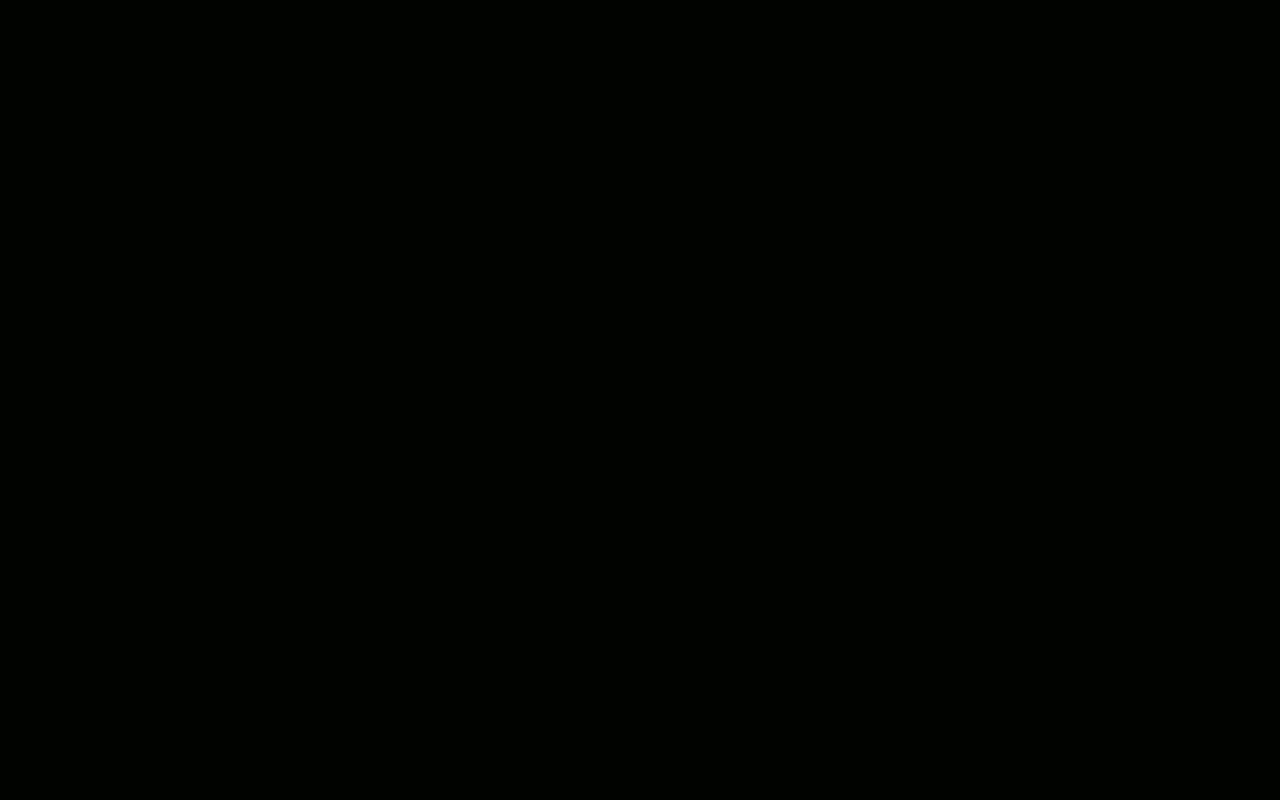
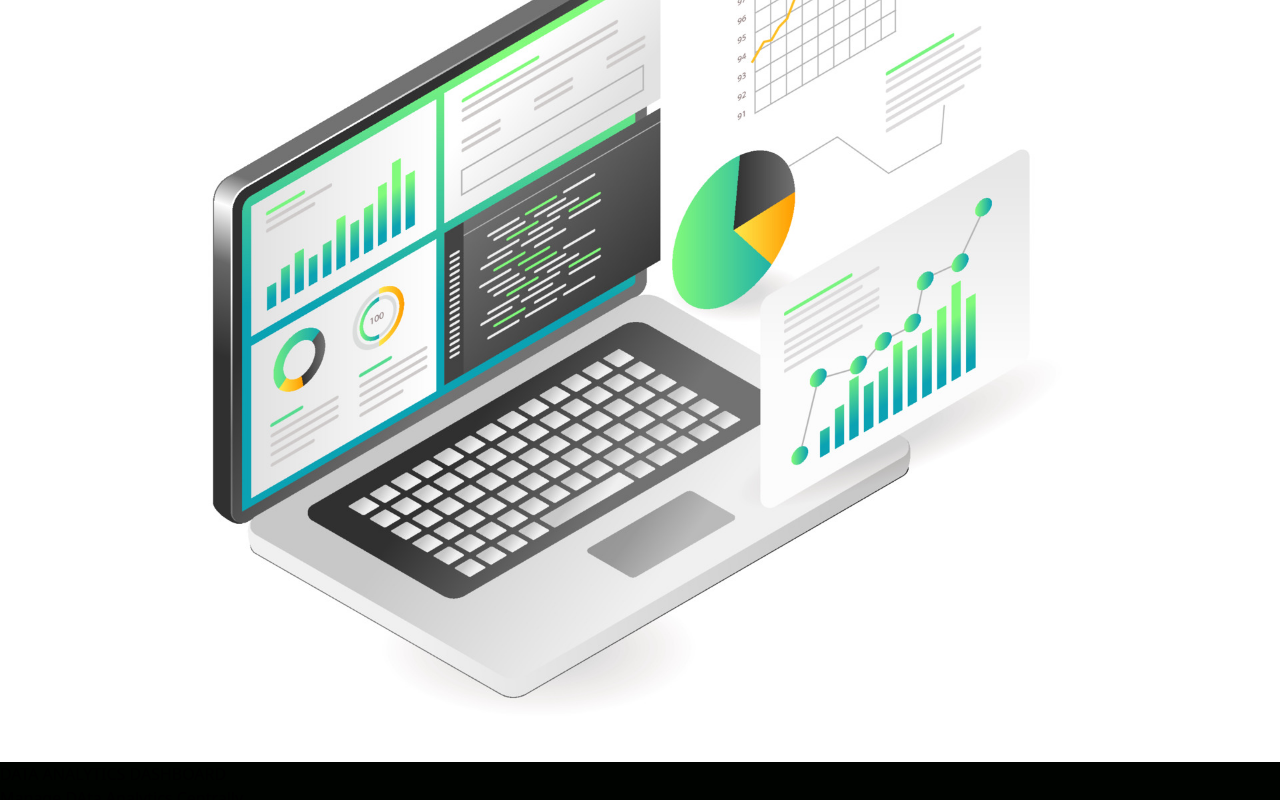
Before and after one commit to mehmetakifkucukkaya/react-Website, a React (Vite) app: page / in a window 1280 px wide. Shown: the part 762-1562 px from the top of the page. Before the commit the page ends 800 px from the top, so only its background shows below. Built offline with nearby package versions, Linux system fonts and the light colour scheme.

Commit message:
Create Analytcis component

```diff
--- a/src/App.tsx
+++ b/src/App.tsx
@@ -1,3 +1,4 @@
+import Analytcis from "./components/Analytics"
 import Hero from "./components/Hero"
 import Navbar from "./components/Navbar"
 
@@ -9,6 +10,7 @@
     <>
      <Navbar/>
      <Hero/>
+     <Analytcis/>
     </>
   )
 }
--- /dev/null
+++ b/src/components/Analytics.tsx
@@ -0,0 +1,25 @@
+import Laptop from '../assets/laptop.jpg';
+
+
+function Analytcis() {
+
+    return (
+
+        <div className="w-full bg-white py-16 px-4 ">
+
+            <div className="max-w-[1240px] mx-auto grid md:grid-cols-2">
+                <img className='w-[500px] mx-auto my-4' src={Laptop} alt="/" />
+                <div className='flex flex-col justify-center ,'>
+                    <p className='text-[#00df9a] font-bold '>DATA ANALYTICS DASHBOARD</p>
+                    <h1 className='md:text-4xl sm:text-3xl text-2xl font-bold py-2'>Manage DAta Analytics Centrally</h1>
+                    <p className=''>Lorem ipsum dolor, sit amet consectetur adipisicing elit. Necessitatibus minima amet accusamus adipisci cum. Quo voluptatibus, explicabo impedit rerum soluta laudantium cum maxime exercitationem beatae quidem ut molestiae id natus maiores eveniet commodi possimus suscipit accusantium! Ipsam corrupti dolores doloremque dicta doloribus omnis dolore repudiandae</p>
+                    <button className="bg-black w-[200px] rounden-md font-medium my-6 mx-auto md:mx-0 py-3 text-[#00df9a]">Get Started</button>
+                </div>
+            </div>
+        </div>
+
+
+    )
+}
+
+export default Analytcis;
```
